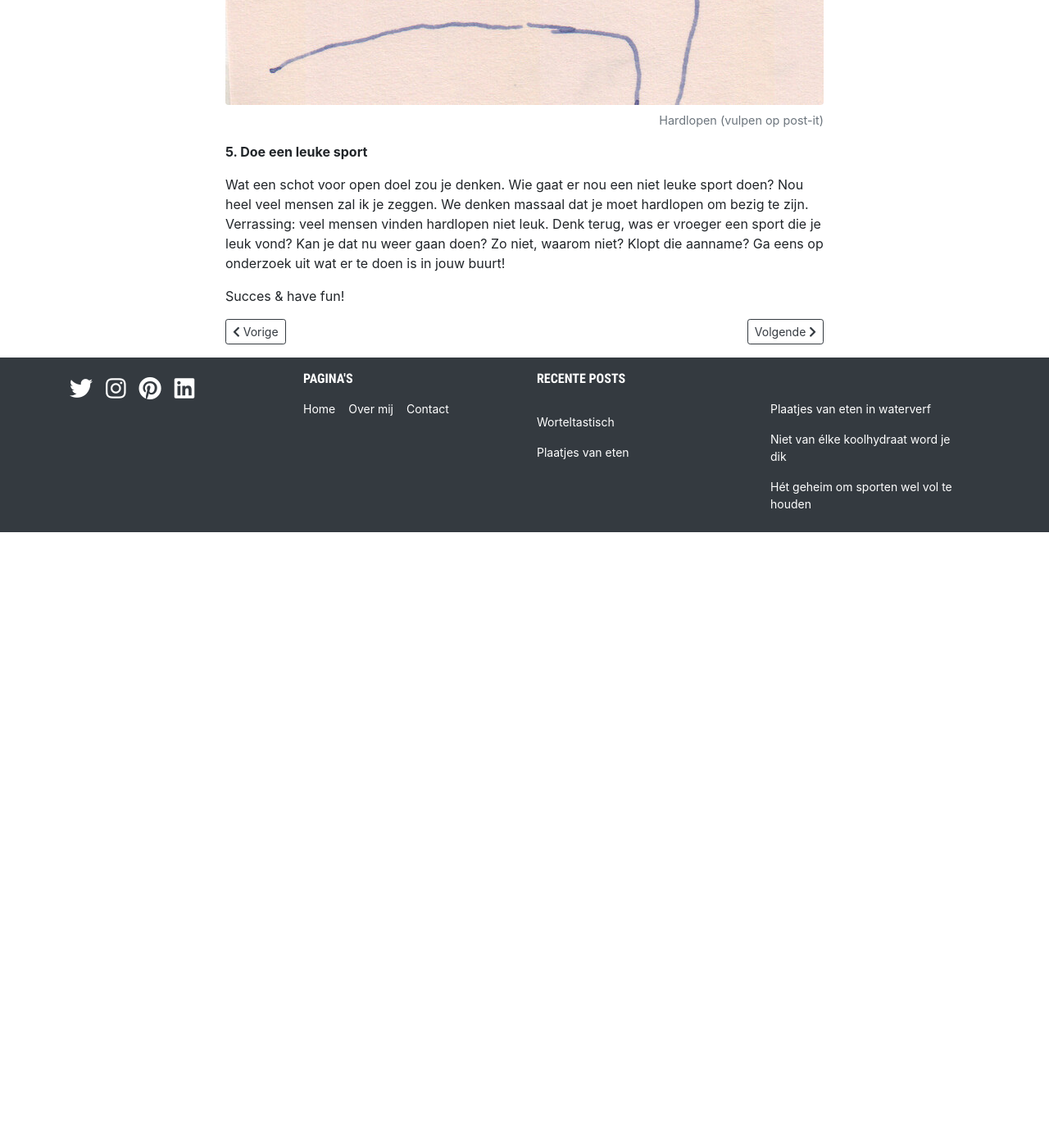
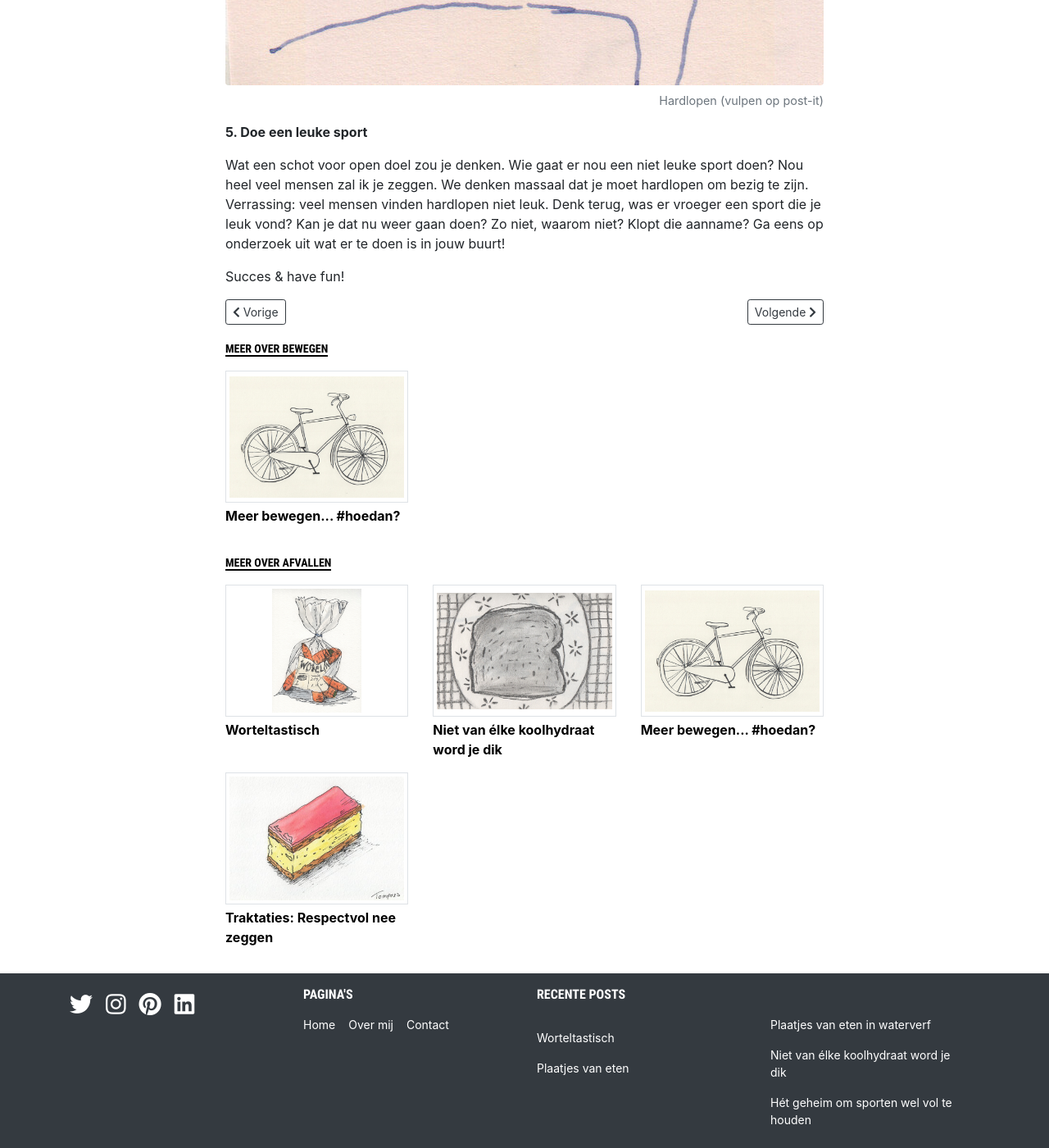
Before and after one commit to BaasLimited/baasovereten.github.io, a Jekyll site: the page built from _posts/2020-10-07-sporten-wel-volhouden.md, in a window 1280 px wide and 1400 px high, scrolled down 4127 px. Shown: the whole window at 82% size. Built offline with Jekyll 4.4.1, drawn with Linux system fonts in a browser that asks for light colours; some web fonts are replaced; before the commit the page ends 4776 px from its top, so only the background shows below that.

Commit message:
Update 2020-10-07-sporten-wel-volhouden.md

```diff
--- a/_posts/2020-10-07-sporten-wel-volhouden.md
+++ b/_posts/2020-10-07-sporten-wel-volhouden.md
@@ -1,7 +1,7 @@
 ---
 title:      "Hét geheim om sporten wel vol te houden"
 date:       2020-10-07 13:00:00 +0200
-tag:        "Over sporten"
+tags:       ["Over sporten", "Over bewegen", "Over afvallen"]
 category:   "over-sporten"
 image:      /uploads/hardlopen.jpg
 caption:    "Hardlopen in de stad (waterverf en fineliner in schetsboekje)"
```
